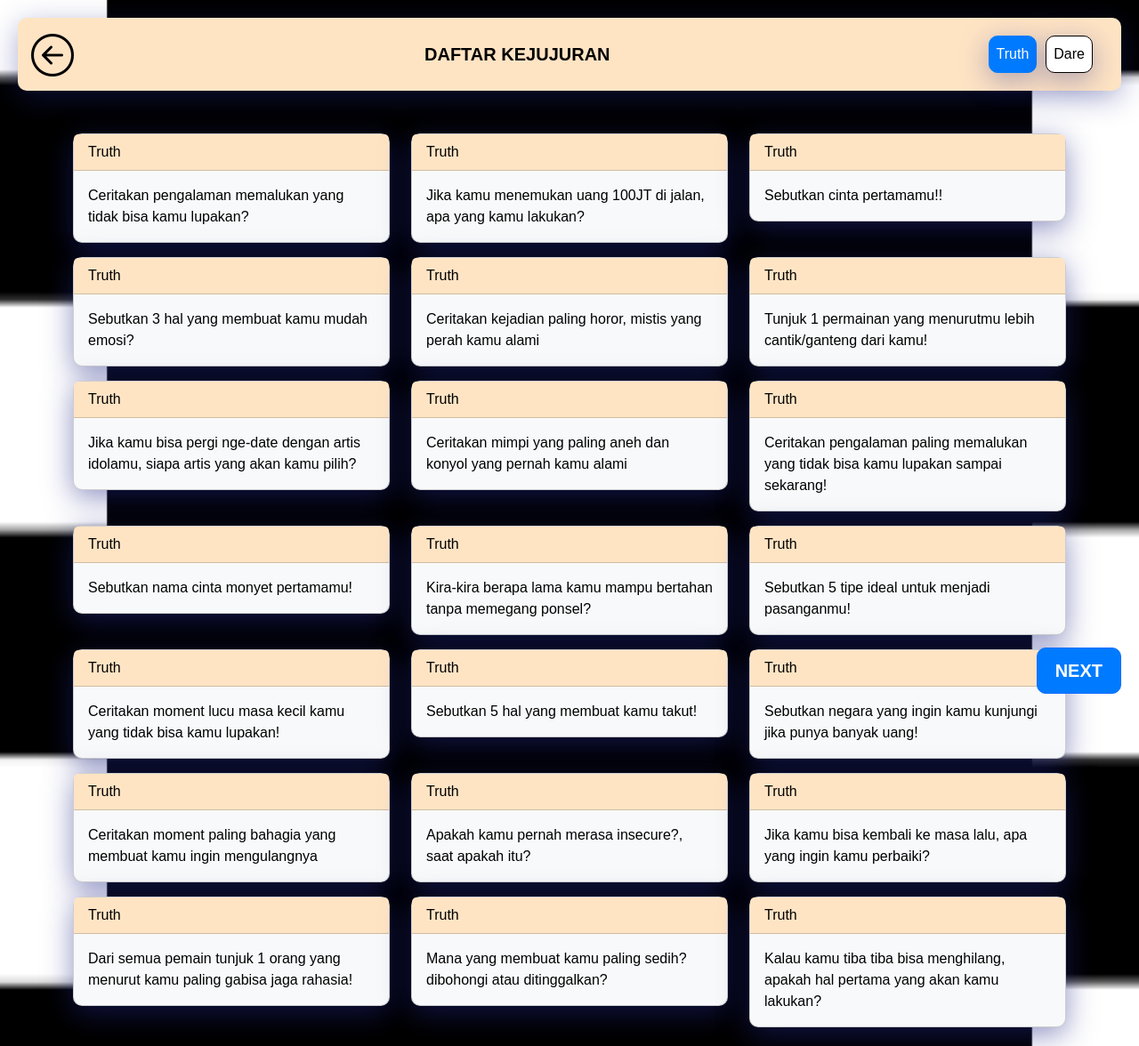
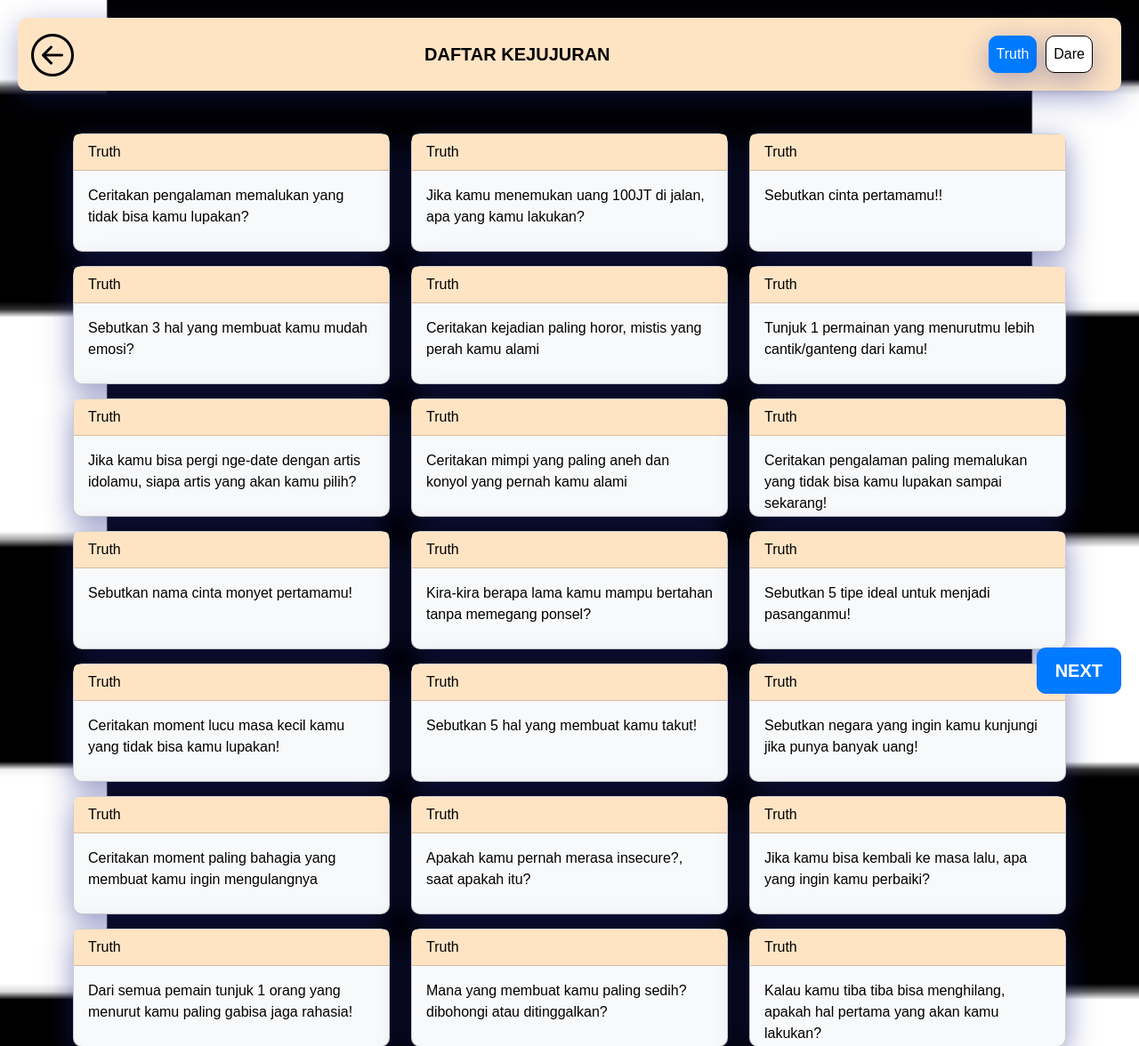
Before and after one commit to Fdlaan/Project-Card-Game-Truth-or-Dare-, a PHP site: page /pertanyaan.php in a window 1280 px wide. Shown: the top 1176 px of the page at 89% size. Run offline with PHP 8.4, Linux system fonts and the light colour scheme.

Commit message:
Update style_pertanyaan.css

```diff
--- a/style_pertanyaan.css
+++ b/style_pertanyaan.css
@@ -95,6 +95,7 @@ body {
 }
 
 .card-body {
+    height: 90px;
     font-size: 2vh;
     overflow: auto;
 }
```
